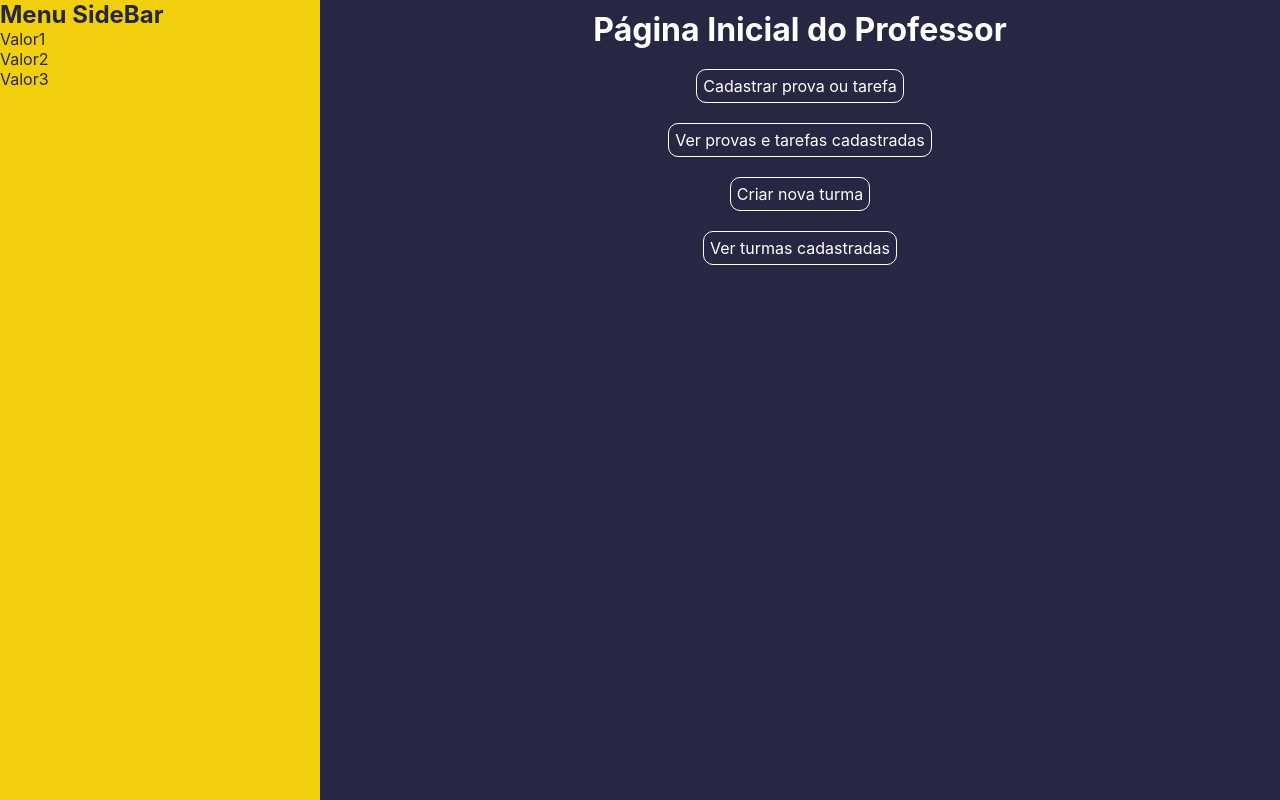
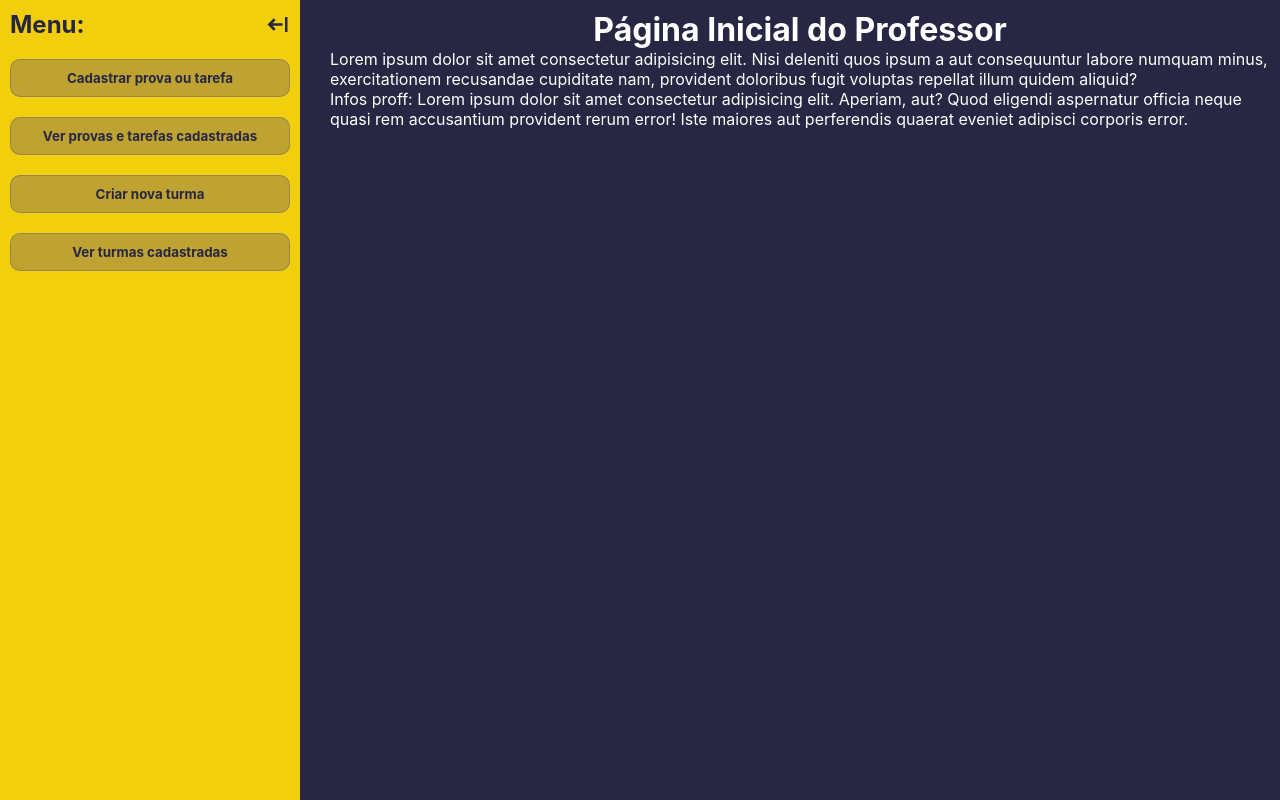
Before and after one commit to ES2-UFPI/CorrigeAi, a React (Vite) app in the folder vite-client/: page / in a window 1280 px wide. Built offline with nearby package versions, Linux system fonts and the light colour scheme.

Commit message:
Styling linkButtons sideBar #60

```diff
--- a/vite-client/src/Pages/Home/index.tsx
+++ b/vite-client/src/Pages/Home/index.tsx
@@ -7,61 +7,9 @@ export function Home() {
     <Layout>
       <HomePage className='Home'>
         <h1>Página Inicial do Professor</h1>
-        <Link
-          to="/form-avaliation"
-          style={{
-            color: '#fff',
-            marginTop: '20px',
-            border: '1px solid white',
-            padding: '6px',
-            borderRadius: '10px',
-            textDecoration: 'none'
-          }}
-        >
-          Cadastrar prova ou tarefa
-        </Link>
+        <p>Lorem ipsum dolor sit amet consectetur adipisicing elit. Nisi deleniti quos ipsum a aut consequuntur labore numquam minus, exercitationem recusandae cupiditate nam, provident doloribus fugit voluptas repellat illum quidem aliquid?</p>
 
-        <Link
-          to="/view-avaliations"
-          style={{
-            color: '#fff',
-            marginTop: '20px',
-            border: '1px solid white',
-            padding: '6px',
-            borderRadius: '10px',
-            textDecoration: 'none'
-          }}
-        >
-          Ver provas e tarefas cadastradas
-        </Link>
-
-        <Link
-          to="/create-class"
-          style={{
-            color: '#fff',
-            marginTop: '20px',
-            border: '1px solid white',
-            padding: '6px',
-            borderRadius: '10px',
-            textDecoration: 'none'
-          }}
-        >
-          Criar nova turma
-        </Link>
-
-        <Link
-          to="/view-classes"
-          style={{
-            color: '#fff',
-            marginTop: '20px',
-            border: '1px solid white',
-            padding: '6px',
-            borderRadius: '10px',
-            textDecoration: 'none'
-          }}
-        >
-          Ver turmas cadastradas
-        </Link>
+        <p>Infos proff: Lorem ipsum dolor sit amet consectetur adipisicing elit. Aperiam, aut? Quod eligendi aspernatur officia neque quasi rem accusantium provident rerum error! Iste maiores aut perferendis quaerat eveniet adipisci corporis error.</p>
       </HomePage>
     </Layout>
   )
--- a/vite-client/src/assets/CloseButton.tsx
+++ b/vite-client/src/assets/CloseButton.tsx
@@ -1,8 +1,15 @@
 export function CloseButton() {
   return (
+    <button style={{
+      background: 'transparent',
+      border: 'none',
+      cursor: 'pointer',
+      padding: '0',
+      height: '25px',
+    }}>
       <svg
-      width="100%"
-      height="100%"
+        width="25px"
+        height="25px"
         version="1.1"
         viewBox="0 0 20 20"
         x="0px"
@@ -11,9 +18,10 @@ export function CloseButton() {
         <g>
           <path
             d="M16 16V4h2v12h-2zM6 9l2.501-2.5-1.5-1.5-5 5 5 5 1.5-1.5-2.5-2.5h8V9H6z"
-          fill="#fff"
+            fill="#272643"
           ></path>
         </g>
       </svg>
+    </button>
   )
 }
--- /dev/null
+++ b/vite-client/src/components/ButtonSideBar/index.tsx
@@ -0,0 +1,13 @@
+import { ButtonSideBarContainer } from "./styles";
+
+interface IButtonSideBar {
+  children: React.ReactNode
+}
+
+export function ButtonSideBar({children}: IButtonSideBar){
+  return (
+    <ButtonSideBarContainer>
+      {children}
+    </ButtonSideBarContainer>
+  )
+}
--- /dev/null
+++ b/vite-client/src/components/ButtonSideBar/styles.ts
@@ -0,0 +1,21 @@
+import styled from "styled-components";
+
+export const ButtonSideBarContainer = styled.button `
+  width: 100%;
+  background: var(--about);
+  color: var(--secondary);
+
+  padding: 1rem;
+  margin-top: 20px;
+  border: 1px solid var(--about);
+  border-radius: 10px;
+  text-decoration: none;
+
+  font-weight: bold;
+
+  :hover {
+    background-color: #07ffa4;
+    color: var(--secondary);
+    cursor: pointer;
+  }
+`
--- a/vite-client/src/components/MenuSideBar/index.tsx
+++ b/vite-client/src/components/MenuSideBar/index.tsx
@@ -1,14 +1,46 @@
-import { MenuSideBarContainer } from "./styles";
+import { Link } from "react-router-dom";
+import { CloseButton } from "../../assets/CloseButton";
+import { ButtonSideBar } from "../ButtonSideBar";
+import { AboutMenu, MenuSideBarContainer } from "./styles";
 
 export function MenuSideBar(){
   return (
     <MenuSideBarContainer>
-      <h2>Menu SideBar</h2>
-      <ul>
-        <li>Valor1</li>
-        <li>Valor2</li>
-        <li>Valor3</li>
-      </ul>
+      <AboutMenu>
+        <h2>Menu: </h2>
+        <CloseButton />
+      </AboutMenu>
+      <Link
+        to="/form-avaliation"
+      >
+        <ButtonSideBar>
+          Cadastrar prova ou tarefa
+        </ButtonSideBar>
+      </Link>
+
+      <Link
+        to="/view-avaliations"
+      >
+        <ButtonSideBar>
+          Ver provas e tarefas cadastradas
+        </ButtonSideBar>
+      </Link>
+
+      <Link
+        to="/create-class"
+      >
+        <ButtonSideBar>
+          Criar nova turma
+        </ButtonSideBar>
+      </Link>
+
+      <Link
+        to="/view-classes"
+      >
+        <ButtonSideBar>
+          Ver turmas cadastradas
+        </ButtonSideBar>
+      </Link>
     </MenuSideBarContainer>
   )
 }
--- a/vite-client/src/components/MenuSideBar/styles.ts
+++ b/vite-client/src/components/MenuSideBar/styles.ts
@@ -6,4 +6,12 @@ export const MenuSideBarContainer = styled.div `
 
   display: flex;
   flex-direction: column;
+  max-width: 30rem;
+  padding: 1rem;
 `
+
+export const AboutMenu = styled.div `
+  display: flex;
+  align-items: center;
+  justify-content: space-between;
+`
```
Lines whose indentation alone changed are shown as unchanged.
